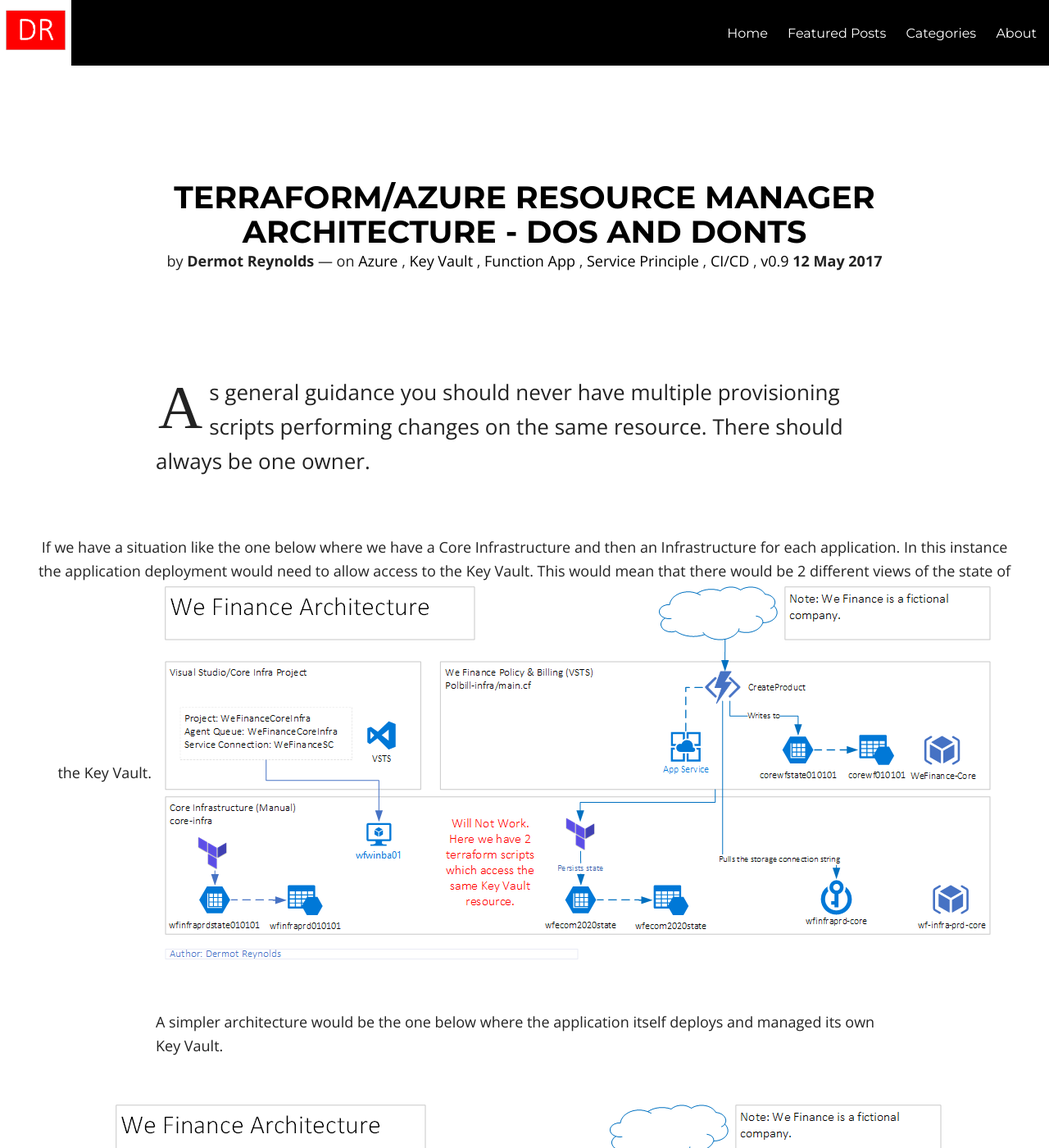
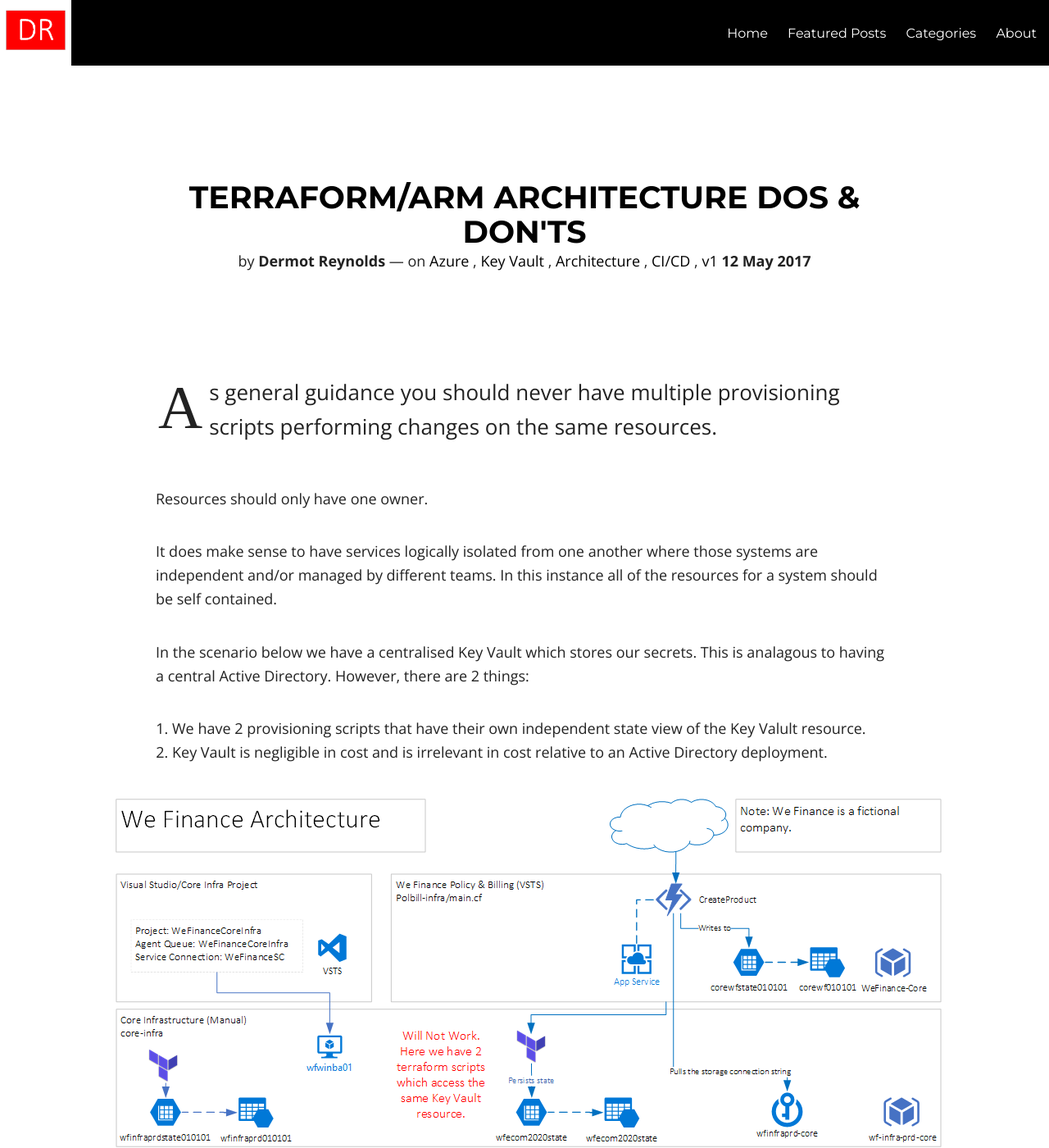
Before and after one commit to dermotreynolds/old.dermotreynolds.github.io, a Jekyll site: the page built from _posts/released/2017-05-12-10-initial-architecture.md, in a window 1280 px wide and 1400 px high. Shown: the whole window at 82% size. Built offline with Jekyll 4.4.1, drawn with Linux system fonts in a browser that asks for light colours; nearby versions of some CDN libraries; comment, search, counter and statistics services are not loaded; some of the changed text lies outside the part shown.

Commit message:
Moved things around

```diff
--- a/_posts/2017-05-12-10-initial-architecture.md
+++ /dev/null
@@ -1,23 +0,0 @@
----
-layout: post
-title: "Terraform/Azure Resource Manager Architecture - Dos and Donts"
-date: 2017-05-12
-description: "Just about everything you'll need to style in the theme: headings, paragraphs, blockquotes, tables, code blocks, and more."
-modified: 2013-05-31
-category: architecture
-tags: [Azure, Key Vault, Function App, Service Principle, CI/CD, v0.9]
-# imagefeature: cover6.jpg
-comments: true
-share: true
----
-
-As general guidance you should never have multiple provisioning scripts performing changes on the same resource.  There should always be one owner.
-
-If we have a situation like the one below where we have a Core Infrastructure and then an Infrastructure for each application.  In this instance the application deployment would need to allow access to the Key Vault.  This would mean that there would be 2 different views of the state of the Key Vault.
-![](/images/WeFinance-POC-02-wont-work.png)
-
-A simpler architecture would be the one below where the application itself deploys and managed its own Key Vault.
-
-![](/images/WeFinance-POC-02-will-work.png)
-
-This is the simple architecture which we are going to deploy.
--- /dev/null
+++ b/_posts/released/2017-05-12-10-initial-architecture.md
@@ -0,0 +1,29 @@
+---
+layout: post
+title: "Terraform/ARM Architecture Dos & Don'ts"
+description: "Just about everything you'll need to style in the theme: headings, paragraphs, blockquotes, tables, code blocks, and more."
+modified: 2013-05-31
+category: architecture
+tags: [Azure, Key Vault, Architecture, CI/CD, v1]
+comments: false
+share: true
+---
+
+As general guidance you should never have multiple provisioning scripts performing changes on the same resources.
+
+Resources should only have one owner.
+
+It does make sense to have services logically isolated from one another where those systems are independent and/or managed by different teams.  In this instance all of the resources for a system should be self contained.
+
+In the scenario below we have a centralised Key Vault which stores our secrets.  This is analagous to having a central Active Directory.  However, there are 2 things:
+
+1. We have 2 provisioning scripts that have their own independent state view of the Key Valult resource.
+2. Key Vault is negligible in cost and is irrelevant in cost relative to an Active Directory deployment.
+
+![](/images/WeFinance-POC-02-wont-work.png)
+
+A simpler architecture would be the one below where the application itself deploys and managed its own Key Vault.
+
+![](/images/WeFinance-POC-02-will-work.png)
+
+A further refinement would be to move the state storage also.
```
Also changed, not shown: _layouts/home.html (+6 -1 lines).
